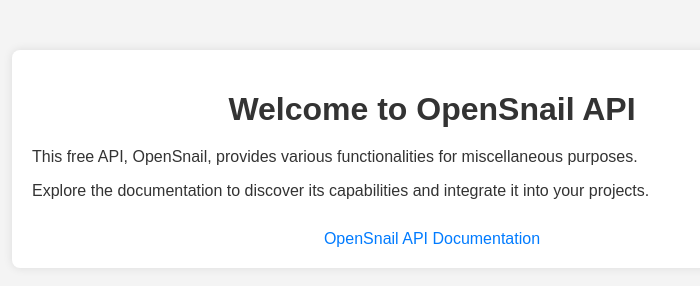
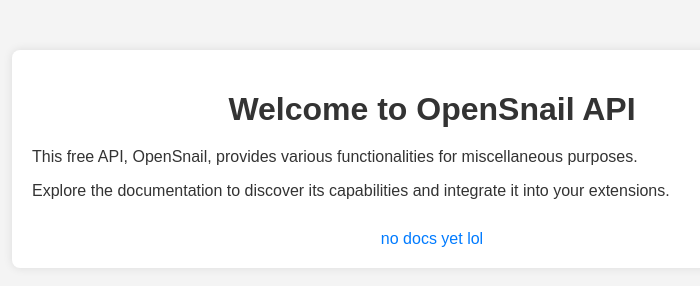
Before and after one commit to Snail-IDE/OpenSnail, a website: page index.html in a window 1280 px wide. Shown: the whole page, without its empty margins (208-908 px from the left). Drawn offline with Linux system fonts and the light colour scheme.

Commit message:
Update index.html

```diff
--- a/index.html
+++ b/index.html
@@ -42,9 +42,9 @@
     <div class="container">
         <h1>Welcome to OpenSnail API</h1>
         <p>This free API, OpenSnail, provides various functionalities for miscellaneous purposes.</p>
-        <p>Explore the documentation to discover its capabilities and integrate it into your projects.</p>
+        <p>Explore the documentation to discover its capabilities and integrate it into your extensions.</p>
         <div class="api-link">
-            <a href="#">OpenSnail API Documentation</a>
+            <a href="#">no docs yet lol</a>
         </div>
     </div>
 </body>
```
